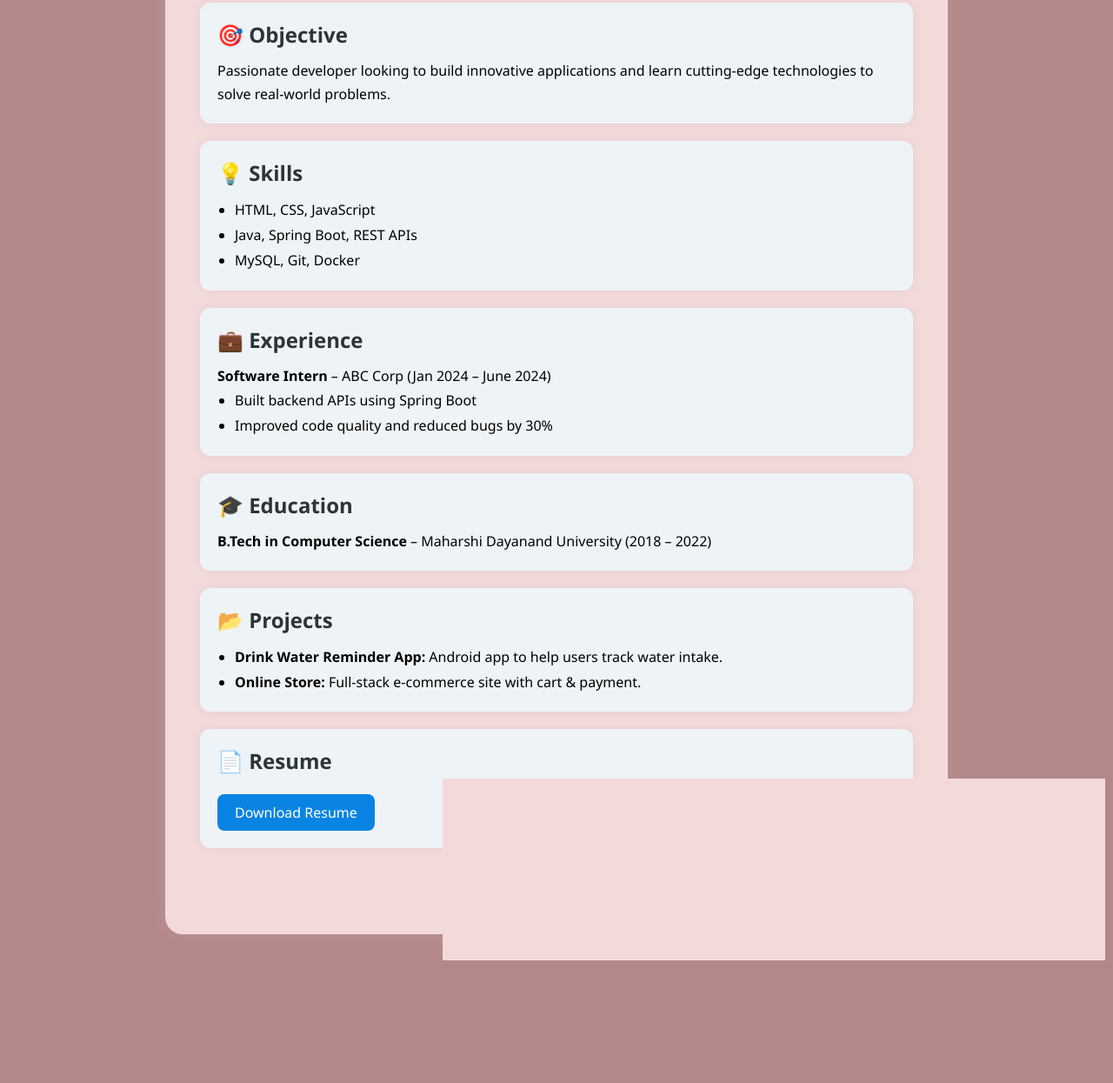
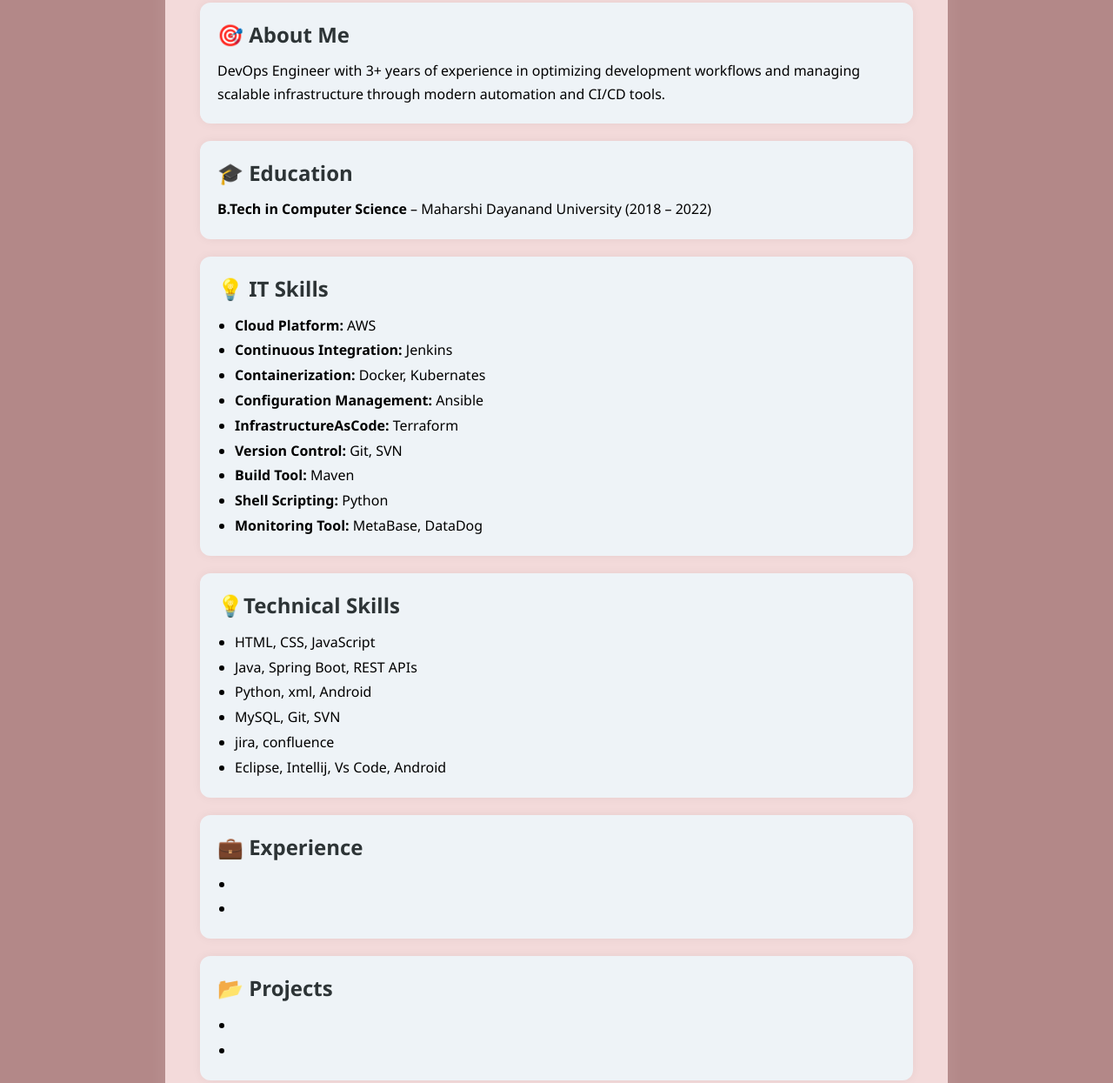
Before and after one commit to alokaviraj/Portfolio, a plain HTML site: page index.html in a window 1280 px wide. Shown: the part 376-1621 px from the top of the page at 87% size. Before the commit the page ends 1480 px from the top, so only its background shows below. Drawn offline with Linux system fonts and the light colour scheme.

Commit message:
Added details

```diff
--- a/index.html
+++ b/index.html
@@ -18,28 +18,10 @@
     </header>
 
     <section class="card">
-      <h2>🎯 Objective</h2>
+      <h2>🎯 About Me</h2>
       <p>
-        Passionate developer looking to build innovative applications and learn cutting-edge technologies to solve real-world problems.
+        DevOps Engineer with 3+ years of experience in optimizing development workflows and managing scalable infrastructure through modern automation and CI/CD tools.
       </p>
-    </section>
-
-    <section class="card">
-      <h2>💡 Skills</h2>
-      <ul>
-        <li>HTML, CSS, JavaScript</li>
-        <li>Java, Spring Boot, REST APIs</li>
-        <li>MySQL, Git, Docker</li>
-      </ul>
-    </section>
-
-    <section class="card">
-      <h2>💼 Experience</h2>
-      <p><strong>Software Intern</strong> – ABC Corp (Jan 2024 – June 2024)</p>
-      <ul>
-        <li>Built backend APIs using Spring Boot</li>
-        <li>Improved code quality and reduced bugs by 30%</li>
-      </ul>
     </section>
 
     <section class="card">
@@ -48,16 +30,52 @@
     </section>
 
     <section class="card">
+      <h2>💡 IT Skills</h2>
+      <ul>
+        <li><strong>Cloud Platform: </strong>AWS</li>
+        <li><Strong>Continuous Integration: </Strong>Jenkins</li>
+        <li><strong>Containerization: </strong>Docker, Kubernates</li>
+        <li><Strong>Configuration Management: </Strong>Ansible</li>
+        <li><Strong>InfrastructureAsCode: </Strong>Terraform</li>
+        <li><Strong>Version Control: </Strong>Git, SVN</li>
+        <li><Strong>Build Tool: </Strong>Maven</li>
+        <li><Strong>Shell Scripting: </Strong>Python</li>
+        <li><Strong>Monitoring Tool: </Strong>MetaBase, DataDog</li>
+      </ul>
+    </section>
+
+    <section class="card">
+      <h2>💡Technical Skills</h2>
+      <ul>
+        <li>HTML, CSS, JavaScript</li>
+        <li>Java, Spring Boot, REST APIs</li>
+        <li>Python, xml, Android</li>
+        <li>MySQL, Git, SVN</li>
+        <li>jira, confluence</li>
+        <li>Eclipse, Intellij, Vs Code, Android</li>
+      </ul>
+    </section>
+
+    <section class="card">
+      <h2>💼 Experience</h2>
+      <p><strong></strong></p>
+      <ul>
+        <li></li>
+        <li></li>
+      </ul>
+    </section>
+
+    <section class="card">
       <h2>📂 Projects</h2>
       <ul>
-        <li><strong>Drink Water Reminder App:</strong> Android app to help users track water intake.</li>
-        <li><strong>Online Store:</strong> Full-stack e-commerce site with cart & payment.</li>
+        <li><strong></strong></li>
+        <li><strong></strong></li>
       </ul>
     </section>
 
     <section class="card">
       <h2>📄 Resume</h2>
-      <a href="Alok_Resume.pdf" download class="btn">Download Resume</a>
+      <a href="#" download class="btn">Download Resume</a>
     </section>
 
     <footer>
```
